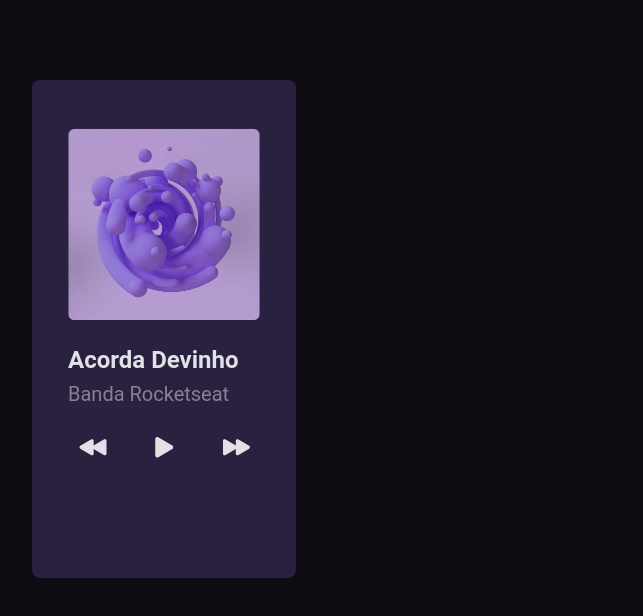
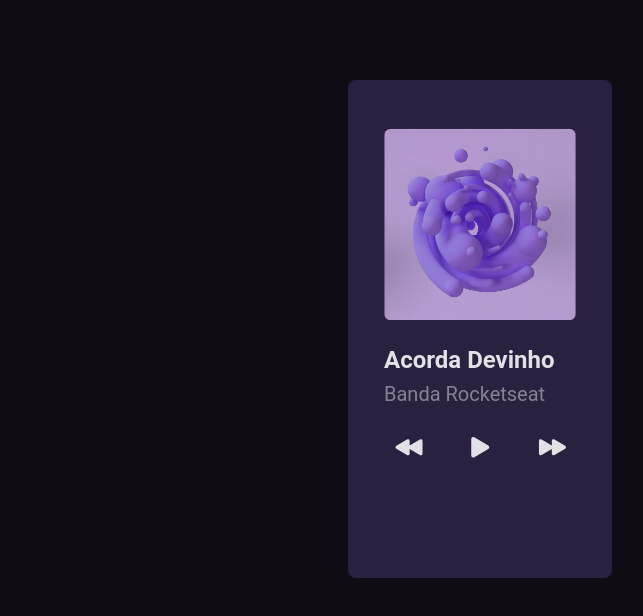
Before and after one commit to Antonio-Ramon/vue-music-player, a Vue app: page / in a window 1280 px wide. Shown: the top 616 px of the page, without its empty margins (160-803 px from the left). Built offline with nearby package versions, Linux system fonts and the light colour scheme.

Commit message:
align cards on center

```diff
--- a/src/App.vue
+++ b/src/App.vue
@@ -3,7 +3,7 @@ import FirstCard from "./components/FirstCard.vue";
 </script>
 
 <template>
-  <div class="flex flex-col justify-center ml-48 mt-20 mb-20 font-roboto">
+  <div class="flex flex-col justify-center items-center my-20 font-roboto">
     <FirstCard />
   </div>
 </template>
--- a/src/components/FirstCard.vue
+++ b/src/components/FirstCard.vue
@@ -1,7 +1,4 @@
 <script setup>
-import IconBackward from "../assets/icons/IconBackward.vue";
-import IconPlay from "../assets/icons/IconPlay.vue";
-import IconFoward from "../assets/icons/IconFoward.vue";
 import TitleSubtitle from "./TitleSubtitle.vue";
 import ControlButtons from "./ControlButtons.vue";
 </script>
```
